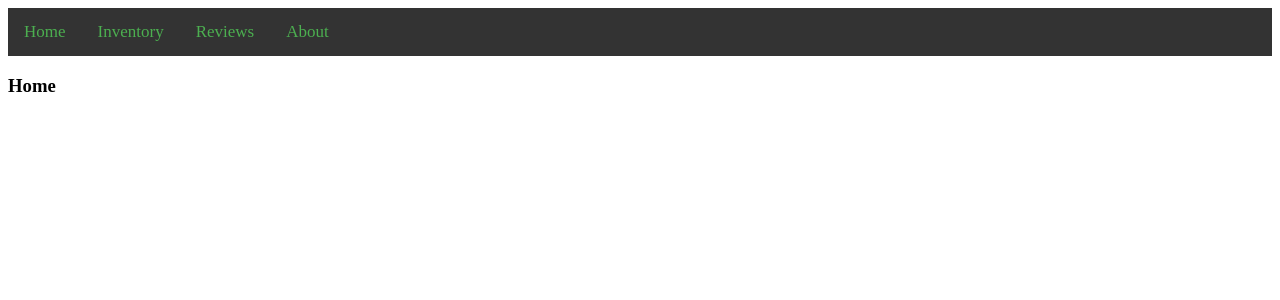
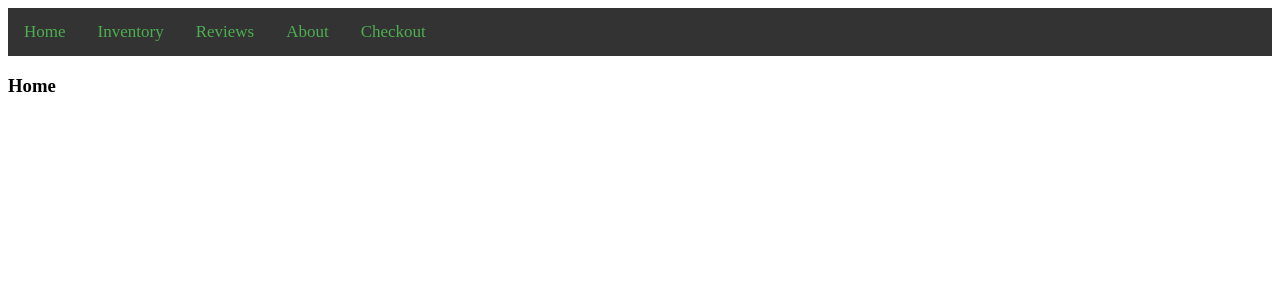
Before and after one commit to smitbre2/CS340-Final-Project, a PHP site: page / in a window 1280 px wide. Shown: the top 300 px of the page. Run offline with PHP 8.4, Linux system fonts and the light colour scheme; data that the repository does not hold is empty.

Commit message:
CSS hotfix

```diff
--- a/header.php
+++ b/header.php
@@ -4,6 +4,7 @@
 		<a href="inventory.php">Inventory</a>
 		<a href="reviews.php">Reviews</a>
 		<a href="about.php">About</a>
+		<a class="right" href="cart.php">Checkout</a>
 	</div>
 
 </header>
--- a/main.css
+++ b/main.css
@@ -18,6 +18,11 @@
 }
 
 .navbar a:active {
-	background-color: #776b36
+	background-color: #776b36;
 	color: white;
 }
+
+.navbar a:right {
+
+	text-align: right;
+}
```
